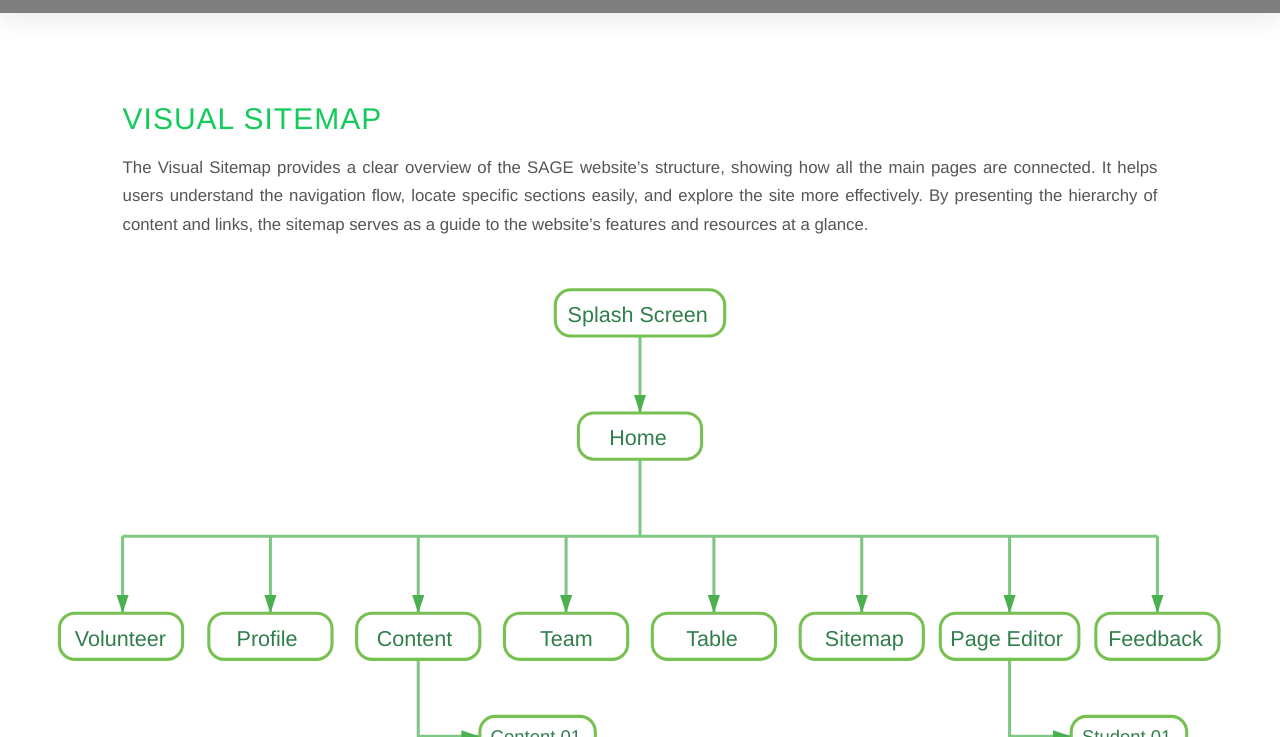
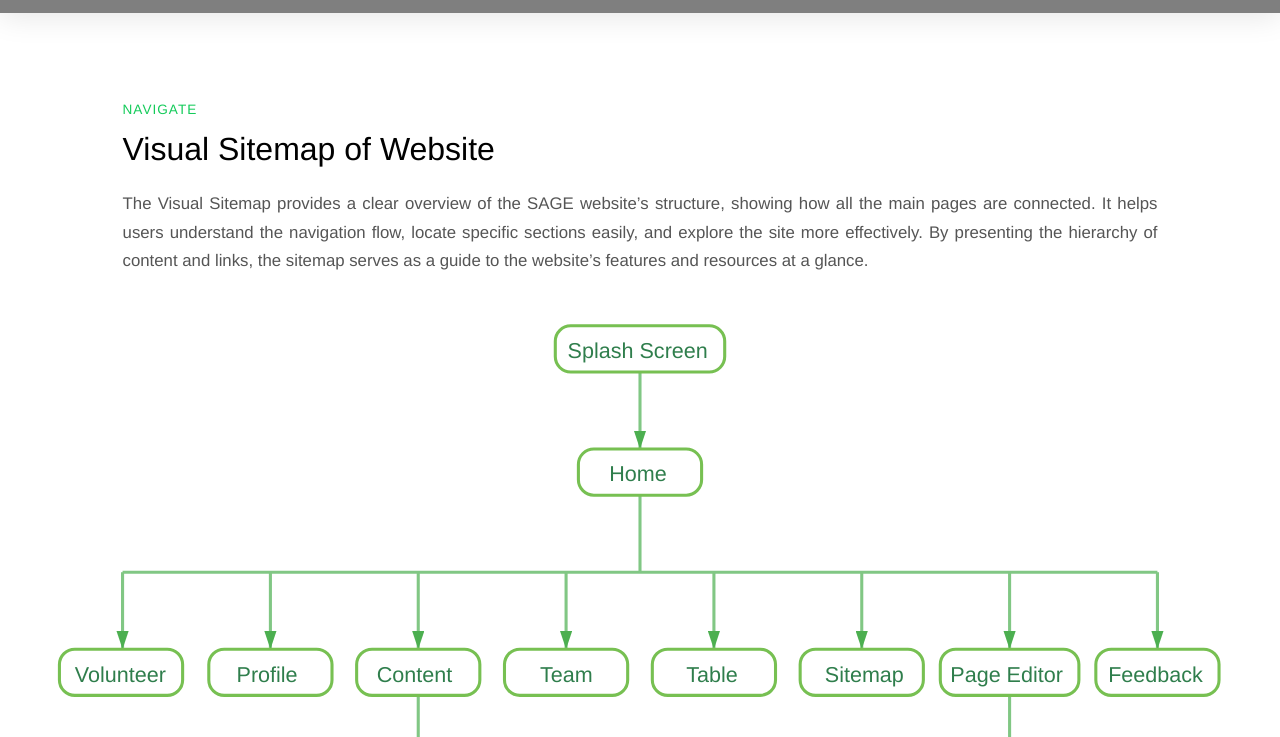
Before and after one commit to thev1ndu/thev1ndu.github.io, a plain HTML site: page sitemap.html in a window 1280 px wide. Shown: the part 63-800 px from the top of the page. Drawn offline with Linux system fonts and the light colour scheme; a web font is replaced by a local one.

Commit message:
Update sitemap.html
@kavinu1

```diff
--- a/sitemap.html
+++ b/sitemap.html
@@ -93,7 +93,10 @@
       <!-- Section 1: Visual Sitemap Intro -->
       <section>
         <div class="block-content">
-          <h1 class="page-label">Visual Sitemap</h1>
+          <span class="block-label">NAVIGATE</span>
+
+              <!-- Main heading for this section (semantic importance) -->
+              <h2 class="block-heading">Visual Sitemap of Website</h2>
           <p>
             The Visual Sitemap provides a clear overview of the SAGE website’s
             structure, showing how all the main pages are connected. It helps
```
